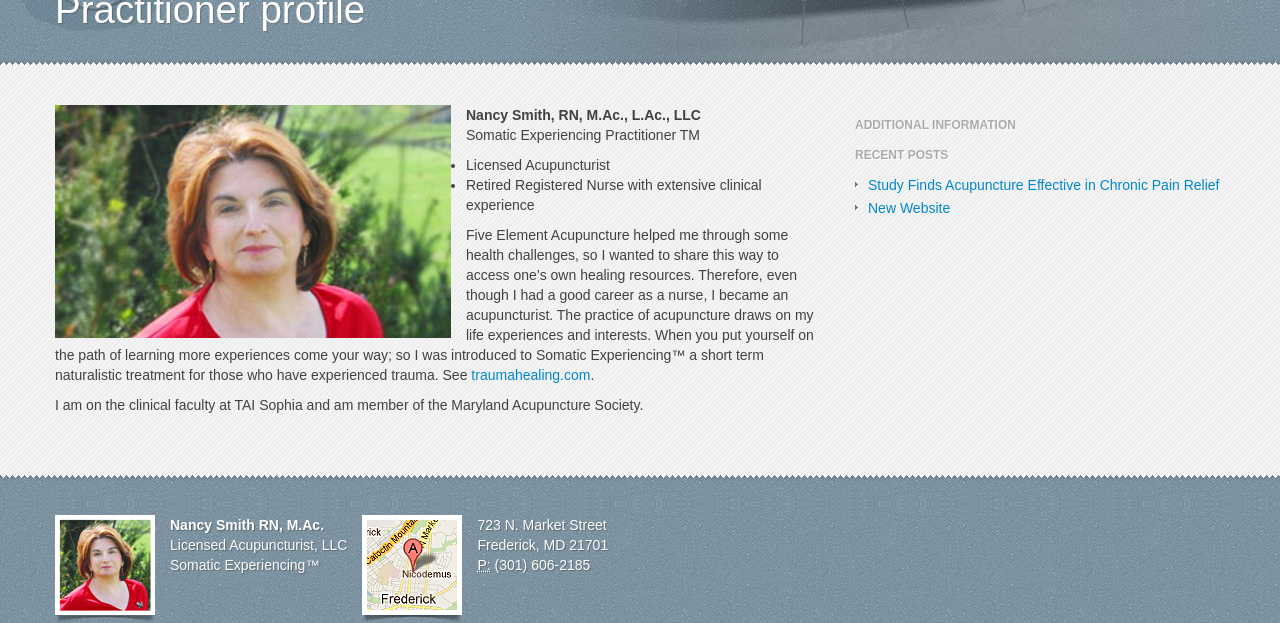
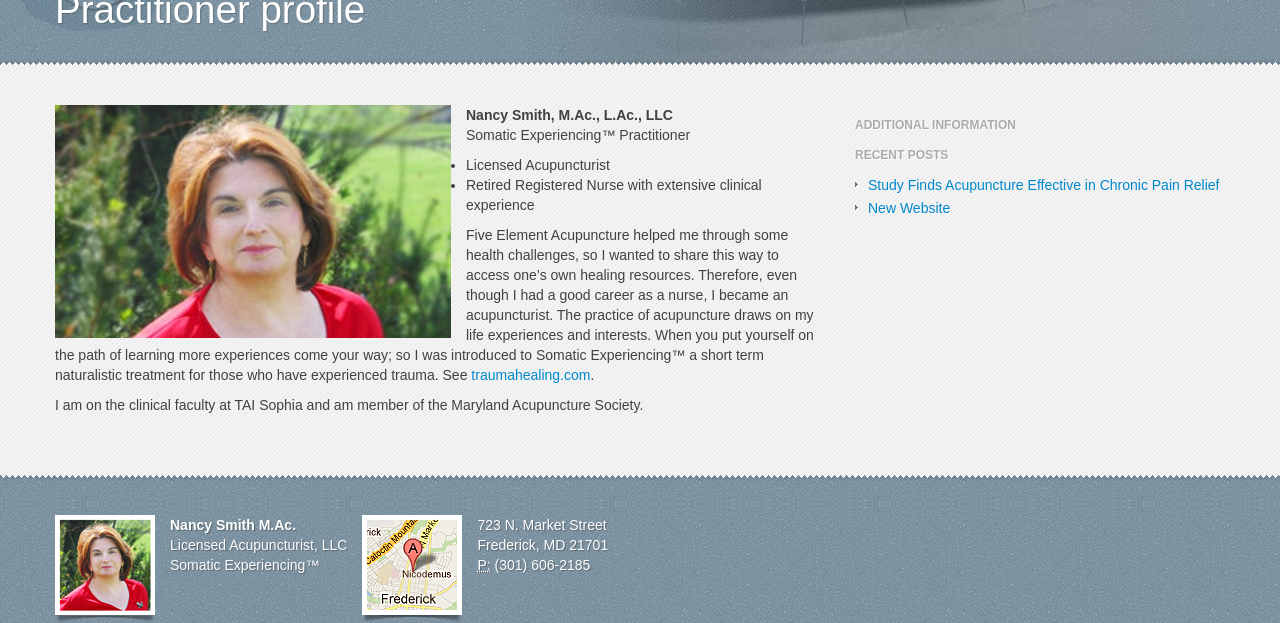
Before and after one commit to paulsmith/frederickacupuncture.com, a Jekyll site: the page built from practitioner-profile/index.md, in a window 1280 px wide. Shown: the part 210-833 px from the top of the page. Built offline with Jekyll 4.4.1, drawn with Linux system fonts in a browser that asks for light colours; some web fonts are replaced.

Commit message:
Update credentials

```diff
--- a/_layouts/default.html
+++ b/_layouts/default.html
@@ -46,7 +46,7 @@ carousel:
   - image: img/slides/profile.jpg
     alt: Nancy Smith
     title: Practioner profile
-    caption: Nancy Smith, RN, M.Ac., L.Ac., Somatic Experiencing
+    caption: Nancy Smith, M.Ac., L.Ac., Somatic Experiencing
       Practitioner&trade;, Licensed Acupuncturist, Retired Registered Nurse
       with extensive clinical experience. Five Element Acupuncture helped me
       through some health challenges, so I wanted to share this way to
@@ -180,7 +180,7 @@ carousel:
           <address class="image practitioner">
             <strong>
               <span itemprop="name">Nancy Smith</span>
-              <span itemprop="honorificSuffix">RN, M.Ac.</span> </strong
+              <span itemprop="honorificSuffix">M.Ac.</span> </strong
             ><br />
             <span itemprop="jobTitle">Licensed Acupuncturist</span>, LLC<br />
             Somatic Experiencing&trade;
--- a/practitioner-profile/index.md
+++ b/practitioner-profile/index.md
@@ -2,18 +2,19 @@
 layout: page
 title: Practitioner profile
 ---
-![Nancy Smith](/img/slides/profile.jpg) **Nancy Smith, RN, M.Ac., L.Ac., LLC**
-Somatic Experiencing Practitioner TM
 
- * Licensed Acupuncturist
- * Retired Registered Nurse with extensive clinical experience
+![Nancy Smith](/img/slides/profile.jpg) **Nancy Smith, M.Ac., L.Ac., LLC**
+Somatic Experiencing™ Practitioner
+
+- Licensed Acupuncturist
+- Retired Registered Nurse with extensive clinical experience
 
 Five Element Acupuncture helped me through some health challenges, so I wanted
-to share this way to access one’s own healing resources.  Therefore, even
-though I had a good career as a nurse, I became an acupuncturist.  The
-practice of acupuncture draws on my life experiences and interests.  When you
+to share this way to access one’s own healing resources. Therefore, even
+though I had a good career as a nurse, I became an acupuncturist. The
+practice of acupuncture draws on my life experiences and interests. When you
 put yourself on the path of learning more experiences come your way; so I was
-introduced to Somatic Experiencing™  a short term naturalistic treatment for
+introduced to Somatic Experiencing™ a short term naturalistic treatment for
 those who have experienced trauma. See [traumahealing.com](http://traumahealing.com/).
 
 I am on the clinical faculty at TAI Sophia and am member of the Maryland
```
